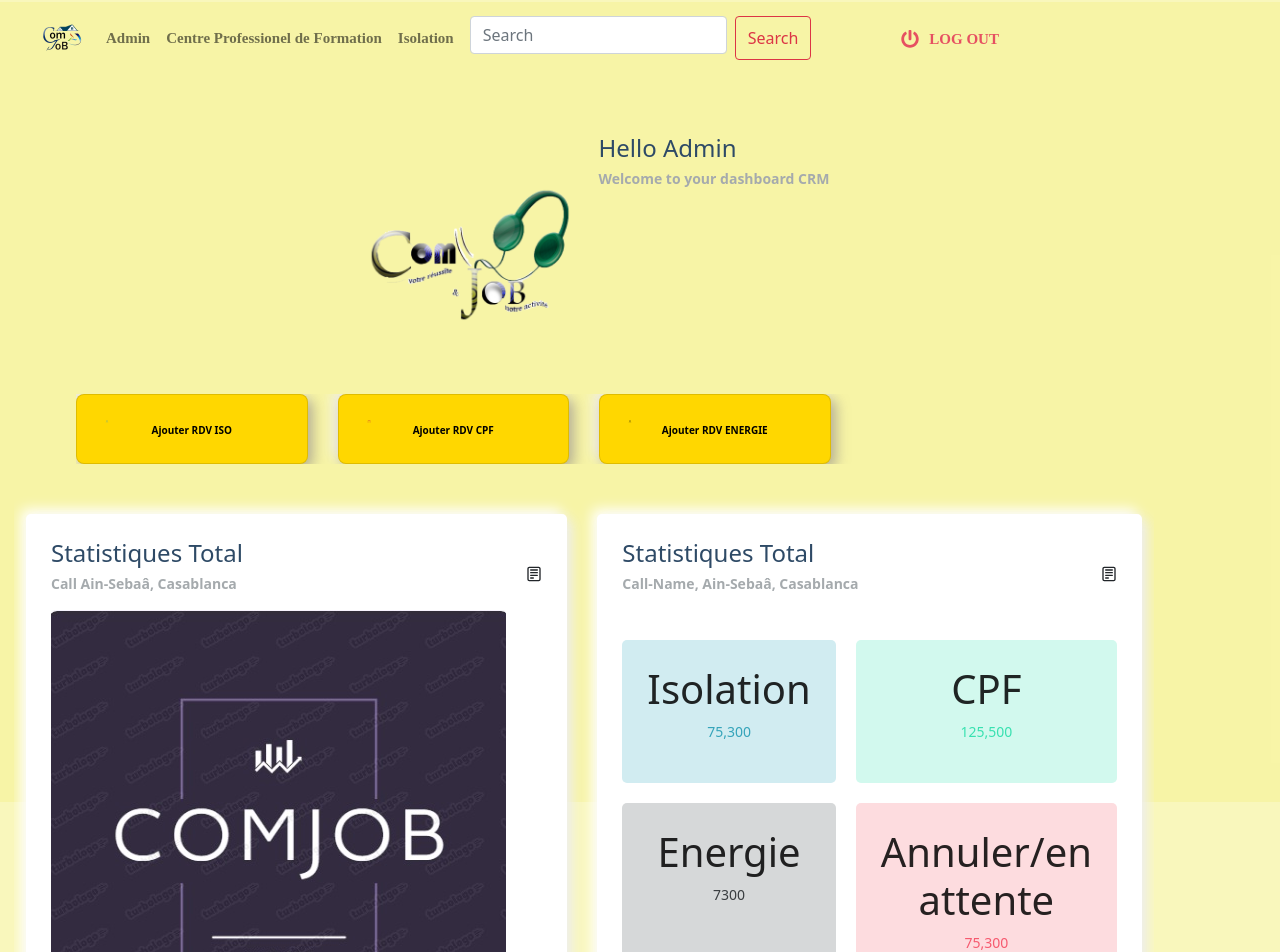
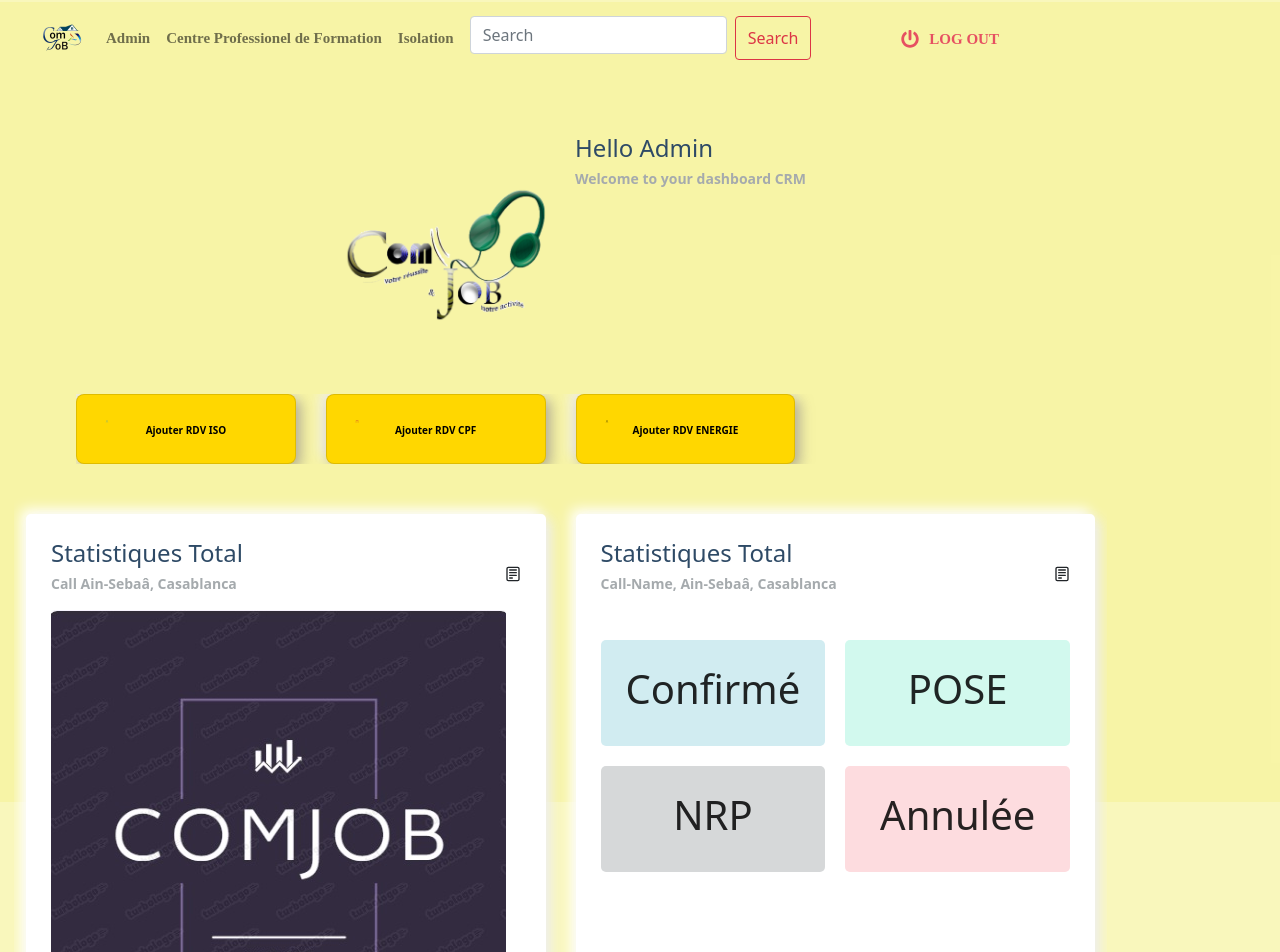
Before and after one commit to ArsenLup1/appcrm, a Next.js app: page /test in a window 1280 px wide. Shown: the top 952 px of the page. Built offline with nearby package versions, Linux system fonts and the light colour scheme.

Commit message:
tendanth

```diff
--- a/components/Molecules/SectionDash/index.js
+++ b/components/Molecules/SectionDash/index.js
@@ -80,23 +80,19 @@ const SectionDash = () => {
                         <div className="charts__right__cards">
 
                             <div className="card1">
-                                <h1>Isolation</h1>
-                                <p>75,300</p>
+                                <h1>Confirmé</h1>
                             </div>
 
                             <div className="card2">
-                                <h1>CPF</h1>
-                                <p>125,500</p>
+                                <h1>POSE</h1>
                             </div>
 
                             <div className="card3">
-                                <h1>Energie</h1>
-                                <p>7300</p>
+                                <h1>NRP</h1>
                             </div>
 
                             <div className="card4">
-                                <h1>Annuler/en attente</h1>
-                                <p>75,300</p>
+                                <h1>Annulée</h1>
                             </div>
                         </div>
                     </div>
```
